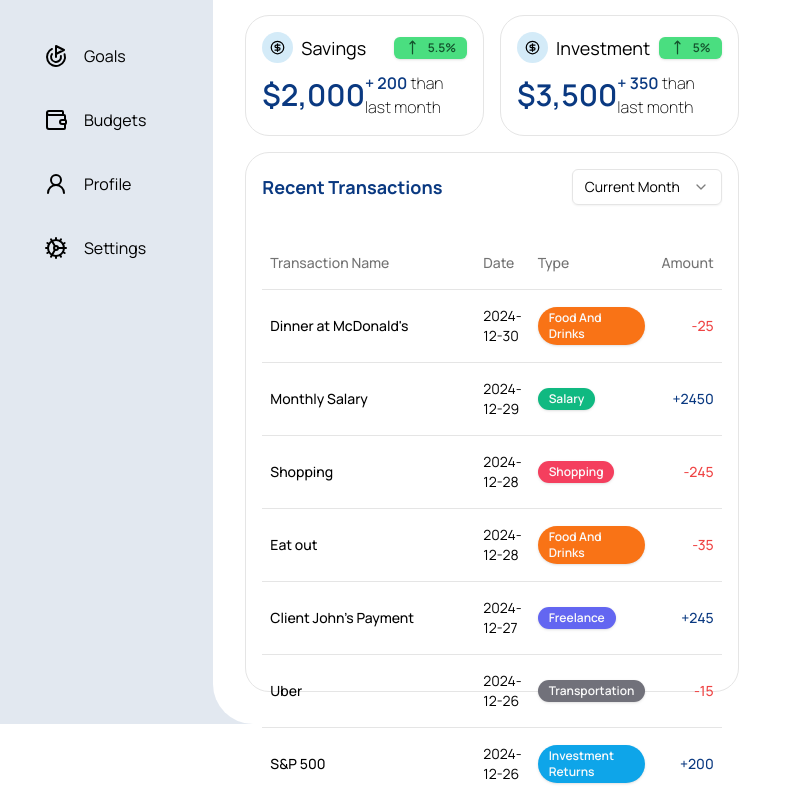
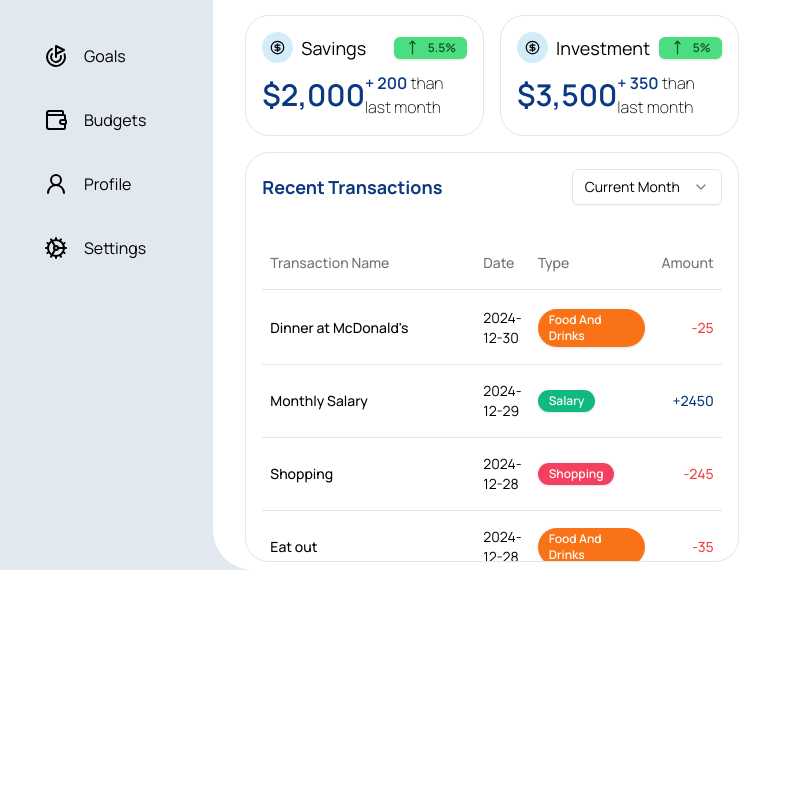
Before and after one commit to swamhtetaung8/better-finance-frontend, a Next.js app: page /dashboard in a window 1280 px wide. Shown: the part 232-1032 px from the top of the page, without its empty margins (0-802 px from the left). After the commit the page ends 802 px from the top, so only its background shows below. Built offline with nearby package versions, Linux system fonts and the light colour scheme.

Commit message:
make transactions card layout a fixed size with scrollable table body

```diff
--- a/package.json
+++ b/package.json
@@ -15,6 +15,7 @@
     "@radix-ui/react-dialog": "^1.1.4",
     "@radix-ui/react-dropdown-menu": "^2.1.4",
     "@radix-ui/react-label": "^2.1.1",
+    "@radix-ui/react-scroll-area": "^1.2.2",
     "@radix-ui/react-select": "^2.1.4",
     "@radix-ui/react-separator": "^1.1.1",
     "@radix-ui/react-slot": "^1.1.1",
--- a/src/app/(dashboard)/dashboard/components/RecentTransactions.tsx
+++ b/src/app/(dashboard)/dashboard/components/RecentTransactions.tsx
@@ -19,6 +19,7 @@ import {
   TableRow,
 } from "@/components/ui/table";
 import TransactionTypeBadge from "./TransactionTypeBadge";
+import { ScrollArea, ScrollBar } from "@/components/ui/scroll-area";
 
 const transactions = [
   {
@@ -70,11 +71,25 @@ const transactions = [
     type: "investment_returns",
     totalAmount: 200,
   },
+  {
+    transactionName: "Binance",
+    date: "2024-12-26",
+    isPositive: true,
+    type: "investment_returns",
+    totalAmount: 100,
+  },
+  {
+    transactionName: "New Watch",
+    date: "2024-12-25",
+    isPositive: false,
+    type: "shopping",
+    totalAmount: 100,
+  },
 ];
 
 const RecentTransactions = () => {
   return (
-    <div className="border rounded-3xl p-4 space-y-2 dark:border-betterFinance-primary h-[540px]">
+    <div className="border rounded-3xl p-4 space-y-2 dark:border-betterFinance-primary h-full overflow-hidden">
       {/* Top Header and month select box */}
       <div className="flex justify-between items-center mb-8">
         <h1 className="text-lg text-betterFinance-primary dark:text-betterFinance-background font-bold">
@@ -96,9 +111,10 @@ const RecentTransactions = () => {
         </Select>
       </div>
 
+      <ScrollArea className="h-[508px]" disableScrollbar>
         <Table>
           <TableHeader>
-          <TableRow>
+            <TableRow className="sticky top-0 bg-white hover:bg-white dark:bg-gray-900 dark:hover:bg-gray-900">
               <TableHead className="w-[250px]">Transaction Name</TableHead>
               <TableHead>Date</TableHead>
               <TableHead>Type</TableHead>
@@ -106,6 +122,11 @@ const RecentTransactions = () => {
             </TableRow>
           </TableHeader>
           <TableBody>
+            <tr>
+              <td>
+              <ScrollBar className="pt-[calc(3rem+4px)]" />
+              </td>
+            </tr>
             {transactions?.map((transaction) => (
               <TableRow key={transaction.transactionName}>
                 <TableCell className="font-medium">
@@ -120,9 +141,13 @@ const RecentTransactions = () => {
                 </TableCell>
                 <TableCell className="text-right font-medium">
                   {transaction.isPositive ? (
-                  <span className="text-betterFinance-primary dark:text-betterFinance-background">+{transaction.totalAmount}</span>
+                    <span className="text-betterFinance-primary dark:text-betterFinance-background">
+                      +{transaction.totalAmount}
+                    </span>
                   ) : (
-                  <span className="text-red-500">-{transaction.totalAmount}</span>
+                    <span className="text-red-500">
+                      -{transaction.totalAmount}
+                    </span>
                   )}
                 </TableCell>
               </TableRow>
@@ -135,6 +160,7 @@ const RecentTransactions = () => {
             )}
           </TableBody>
         </Table>
+      </ScrollArea>
     </div>
   );
 };
--- a/src/app/(dashboard)/dashboard/page.tsx
+++ b/src/app/(dashboard)/dashboard/page.tsx
@@ -4,7 +4,7 @@ import RecentTransactions from "@/app/(dashboard)/dashboard/components/RecentTra
 
 const DashboardPage = () => {
   return (
-    <div className="space-y-4">
+    <div className="space-y-4 h-full">
 
       {/* Cards stating amount of money */}
       <div className="space-y-4">
@@ -47,7 +47,7 @@ const DashboardPage = () => {
       </div>
 
       {/* Recent Transactions Card */}
-      <div className="grid grid-cols-2 gap-4">
+      <div className="grid grid-cols-2 gap-4 h-[calc(100%-250px)]">
         <RecentTransactions />
       </div>
 
--- a/src/app/(dashboard)/layout.tsx
+++ b/src/app/(dashboard)/layout.tsx
@@ -33,7 +33,7 @@ export default function RootLayout({
             <LeftSideBar />
             <div className="rounded-l-[40px] p-8 bg-white dark:bg-gray-900 w-5/6">
               <TopNavBar />
-              <section>{children}</section>
+              <section className="h-[calc(100vh-140px)]">{children}</section>
             </div>
           </main>
         </ThemeProvider>
--- /dev/null
+++ b/src/components/ui/scroll-area.tsx
@@ -0,0 +1,50 @@
+"use client"
+
+import * as React from "react"
+import * as ScrollAreaPrimitive from "@radix-ui/react-scroll-area"
+
+import { cn } from "@/lib/utils"
+
+const ScrollArea = React.forwardRef<
+  React.ElementRef<typeof ScrollAreaPrimitive.Root>,
+  React.ComponentPropsWithoutRef<typeof ScrollAreaPrimitive.Root> & {
+    disableScrollbar?: boolean
+  }
+>(({ className, children, disableScrollbar, ...props }, ref) => (
+  <ScrollAreaPrimitive.Root
+    ref={ref}
+    className={cn("relative overflow-hidden", className)}
+    {...props}
+  >
+    <ScrollAreaPrimitive.Viewport className="h-full w-full rounded-[inherit]">
+      {children}
+    </ScrollAreaPrimitive.Viewport>
+    {!disableScrollbar && <ScrollBar />}
+    <ScrollAreaPrimitive.Corner />
+  </ScrollAreaPrimitive.Root>
+))
+ScrollArea.displayName = ScrollAreaPrimitive.Root.displayName
+
+const ScrollBar = React.forwardRef<
+  React.ElementRef<typeof ScrollAreaPrimitive.ScrollAreaScrollbar>,
+  React.ComponentPropsWithoutRef<typeof ScrollAreaPrimitive.ScrollAreaScrollbar>
+>(({ className, orientation = "vertical", ...props }, ref) => (
+  <ScrollAreaPrimitive.ScrollAreaScrollbar
+    ref={ref}
+    orientation={orientation}
+    className={cn(
+      "flex touch-none select-none transition-colors",
+      orientation === "vertical" &&
+        "h-full w-2.5 border-l border-l-transparent p-[1px]",
+      orientation === "horizontal" &&
+        "h-2.5 flex-col border-t border-t-transparent p-[1px]",
+      className
+    )}
+    {...props}
+  >
+    <ScrollAreaPrimitive.ScrollAreaThumb className="relative flex-1 rounded-full bg-neutral-200 dark:bg-neutral-800" />
+  </ScrollAreaPrimitive.ScrollAreaScrollbar>
+))
+ScrollBar.displayName = ScrollAreaPrimitive.ScrollAreaScrollbar.displayName
+
+export { ScrollArea, ScrollBar }
--- a/src/components/ui/table.tsx
+++ b/src/components/ui/table.tsx
@@ -6,13 +6,13 @@ const Table = React.forwardRef<
   HTMLTableElement,
   React.HTMLAttributes<HTMLTableElement>
 >(({ className, ...props }, ref) => (
-  <div className="relative w-full overflow-auto">
+  // <div className="relative w-full overflow-auto">
     <table
       ref={ref}
       className={cn("w-full caption-bottom text-sm", className)}
       {...props}
     />
-  </div>
+  // </div>
 ))
 Table.displayName = "Table"
 
```
Lines whose indentation alone changed are shown as unchanged.
